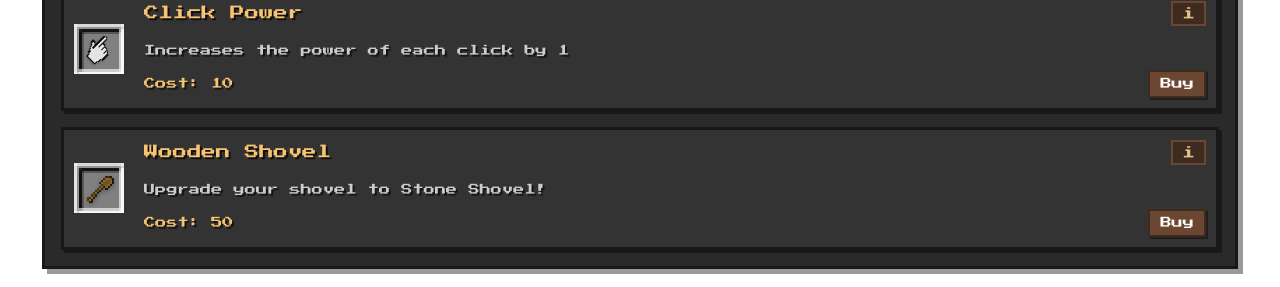
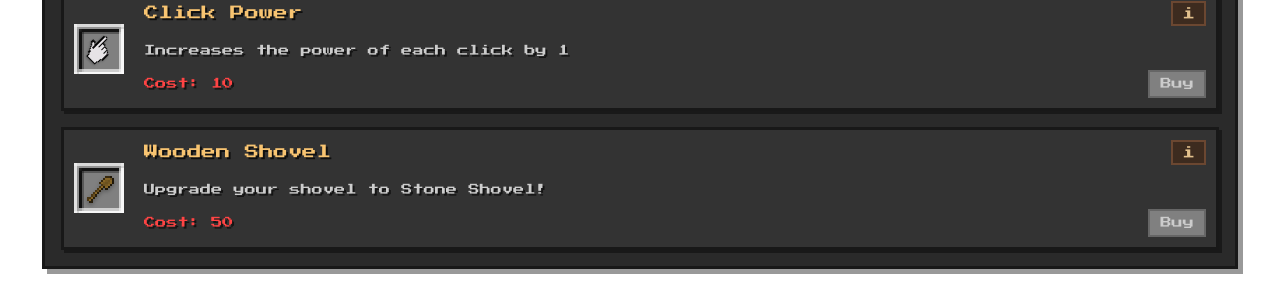
Before and after one commit to Vergusha/dirt-clicker, a React (Vite) app: page / in a window 1280 px wide. Both pictures are taken after a click on the button "UPGRADES". Shown: the part 433-720 px from the top of the page. Built offline with nearby package versions, Linux system fonts and the light colour scheme.

Commit message:
price visual

```diff
--- a/src/App.css
+++ b/src/App.css
@@ -1052,10 +1052,27 @@ button {
 }
 
 .buy-button.disabled {
-  opacity: 0.6;
+  background-color: #808080;
+  border-color: #666666;
+  color: #cccccc;
   cursor: not-allowed;
-  background-color: #555;
-  filter: brightness(0.8) grayscale(0.3);
+  transform: none;
+  box-shadow: none;
+}
+
+.buy-button.disabled:hover {
+  background-color: #808080;
+  transform: none;
+  box-shadow: none;
+}
+
+.cost {
+  color: #4CAF50;
+  font-weight: bold;
+}
+
+.cost-not-enough {
+  color: #ff4444;
 }
 
 .info-panel-overlay {
--- a/src/components/Upgrades/UpgradeButton.tsx
+++ b/src/components/Upgrades/UpgradeButton.tsx
@@ -267,16 +267,16 @@ export const UpgradeButton: React.FC<UpgradeButtonProps> = ({
       }
 
       // Проверяем, может ли игрок позволить себе покупку
-      return !canAfford;
+      return !canAfford(cost);
     }
 
     // Для Lucky Cat
     if (type === 'luckyCat') {
-      return isLuckyCatMaxed || !canAfford;
+      return isLuckyCatMaxed || !canAfford(cost);
     }
 
     // Для остальных улучшений
-    return !canAfford;
+    return !canAfford(cost);
   };
 
   const getButtonText = () => {
@@ -451,7 +451,7 @@ export const UpgradeButton: React.FC<UpgradeButtonProps> = ({
   };
 
   return (
-    <div className={`upgrade-button ${!canAfford ? 'disabled' : ''}`}>
+    <div className="upgrade-button">
       <div className="upgrade-content-wrapper">
         <div className="upgrade-slot-wrapper">
           <img src={slotImage} alt="slot" className="slot-image" />
@@ -486,16 +486,16 @@ export const UpgradeButton: React.FC<UpgradeButtonProps> = ({
             {type === 'multiAutoClick' ? getEnchantedShovelInfo().description : getShovelDescription()}
           </p>
           <div className="upgrade-footer">
-            <span className="cost">
+            <span className={`cost ${!canAfford(cost) ? 'cost-not-enough' : ''}`}>
               {isEnchantedShovelPurchased && isEnchantedShovelMaxed ? 'Max Level' :
                isEnchantedShovelPurchased ? 'Purchased' :
                isLuckyCatMaxed ? 'Max Level' :
                `Cost: ${formattedCost}`}
             </span>
             <button
-              className={`buy-button ${isButtonDisabled() ? 'disabled' : ''}`}
+              className={`buy-button ${!canAfford(cost) ? 'disabled' : ''}`}
               onClick={buyUpgrade}
-              disabled={isButtonDisabled()}
+              disabled={!canAfford(cost)}
             >
               {getButtonText()}
             </button>
```
